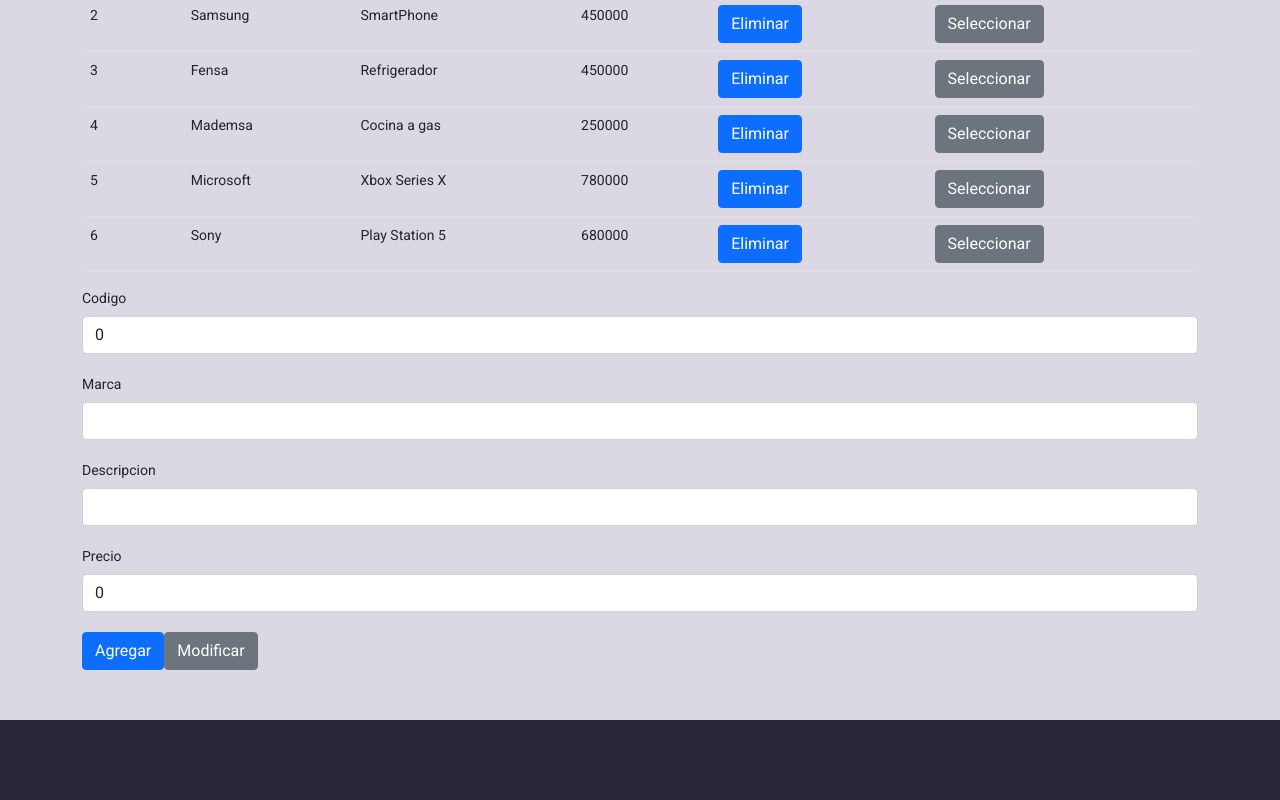
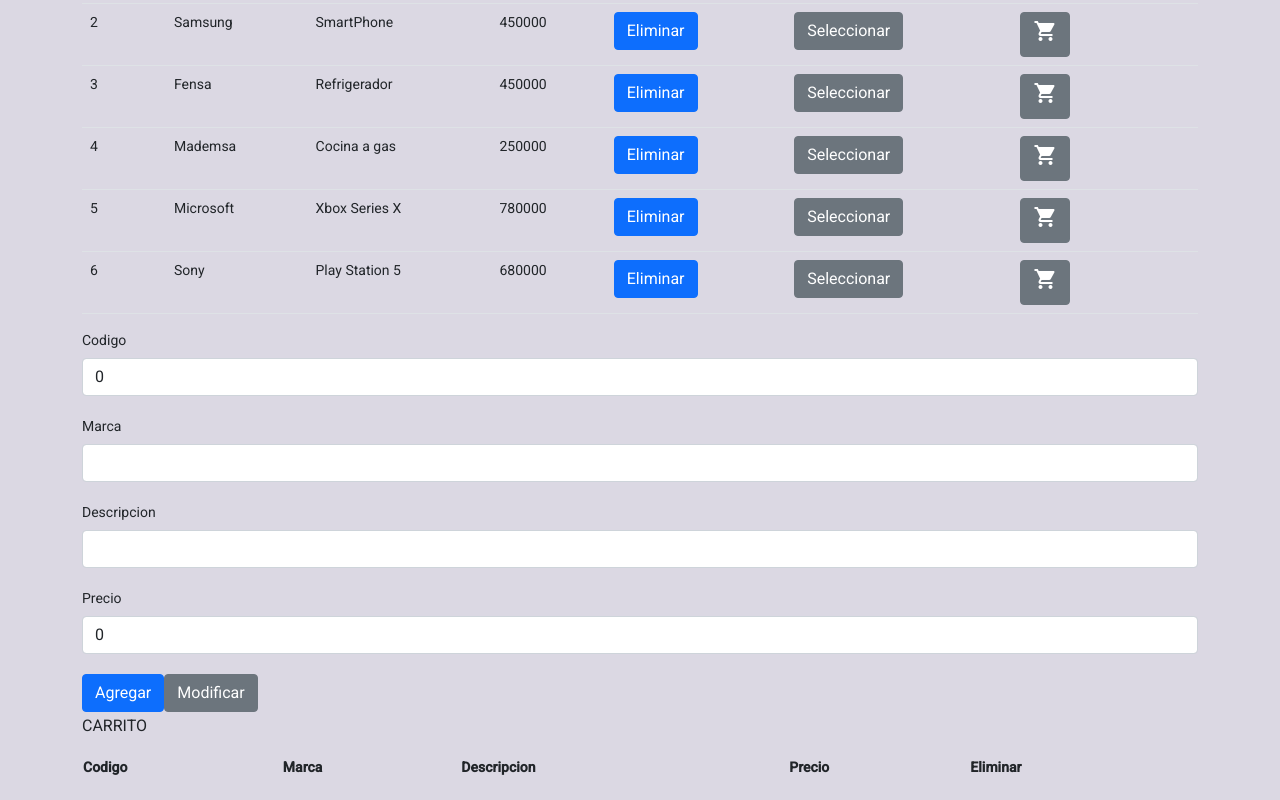
Before and after one commit to blackdog123/Evaluacion-front-end, an Angular app: page / in a window 1280 px wide. Shown: the part 260-1060 px from the top of the page. Built offline with nearby package versions, Linux system fonts and the light colour scheme.

Commit message:
se agrega carrito

```diff
--- a/src/app/app.module.ts
+++ b/src/app/app.module.ts
@@ -13,6 +13,8 @@
 import { FormsModule, ReactiveFormsModule } from '@angular/forms';
 import { FilterPipe } from './filter.pipe';
 import { BuscarComponent } from './buscar/buscar.component';
+import  {MatIconModule} from '@angular/material/icon';
+
 
 @NgModule({
   declarations: [
@@ -31,8 +33,8 @@
     MatTableModule,
     MatInputModule,
     ReactiveFormsModule,
-    FormsModule
-
+    FormsModule,
+    MatIconModule
   ],
   providers: [],
   bootstrap: [AppComponent]
--- a/src/app/productos/productos.component.html
+++ b/src/app/productos/productos.component.html
@@ -14,6 +14,8 @@
     <th>Precio</th>
     <th>Eliminar</th>
     <th>Seleccionar</th>
+    <th>Agregar al carro</th>
+
   </thead>
   <tbody>
     <tr *ngFor="let producto of productos  ">
@@ -24,6 +26,8 @@
       <td>{{producto.precio}}</td>
       <td><button (click)="eliminar(producto.codigo)" class="btn btn-primary">Eliminar</button></td>
       <td><button (click)="seleccionar(producto)" class="btn btn-secondary">Seleccionar</button></td>
+      <td><button (click)="agregarCarro(producto)" class="btn btn-secondary"><mat-icon>shopping_cart</mat-icon></button></td>
+
     </tr>
   </tbody>
 </table>
@@ -48,5 +52,30 @@
 </div>
 
 
+<!--Tabla de carrito-->
+<h3>CARRITO</h3>
+<table class="table">
+  <thead>
+    <th>Codigo</th>
+    <th>Marca</th>
+    <th>Descripcion</th>
+    <th>Precio</th>
+    <th>Eliminar</th>
+
+  </thead>
+  <tbody>
+    <tr *ngFor="let producto of carrito  ">
+      <!--| filter: filterDatos-->
+      <td>{{producto.codigo}}</td>
+      <td>{{producto.marca}}</td>
+      <td>{{producto.descripcion}}</td>
+      <td>{{producto.precio}}</td>
+      <td><button (click)="eliminarCarrito(producto.codigo)" class="btn btn-primary">Eliminar</button></td>
+    </tr>
+  </tbody>
+</table>
+
+
+
 </div>
 <router-outlet></router-outlet>
--- a/src/app/productos/productos.component.ts
+++ b/src/app/productos/productos.component.ts
@@ -11,7 +11,7 @@
 })
 export class ProductosComponent implements OnInit {
 
-  prod ={
+  prod = {
     codigo:0,
     marca:"",
     descripcion:"",
@@ -26,12 +26,15 @@
                           {codigo:6, marca:'Sony', descripcion:'Play Station 5', precio: 680000, img:'./assets/images/play5.jpg'},
                         ];
 
+  carrito:Array<any> = [];
+
 
   constructor() { }
 
 
   ngOnInit(): void {
   }
+
 
 
   eliminar(codigo:number) {
@@ -42,6 +45,13 @@
     }
   }
 
+  eliminarCarrito(codigo:number) {
+    for(let i = 0; i < this.carrito.length; i++) {
+      if (this.carrito[i].codigo==codigo) {
+        this.carrito.splice(i,1)
+      }
+    }
+  }
   seleccionar(prod:{marca:string;descripcion:string;precio:number; codigo:number}){
     this.prod.marca = prod.marca;
     this.prod.descripcion = prod.descripcion;
@@ -49,6 +59,17 @@
     this.prod.codigo = prod.codigo;
   }
 
+  agregarCarro(prod:{marca:string;descripcion:string;precio:number; codigo:number}){
+
+    this.prod.marca = prod.marca;
+    this.prod.descripcion = prod.descripcion;
+    this.prod.precio = prod.precio;
+    this.prod.codigo = prod.codigo;
+
+    this.carrito.push(prod);
+
+
+  }
 
   modificar(){
     for(let i=0; i<this.productos.length; i++){
```
